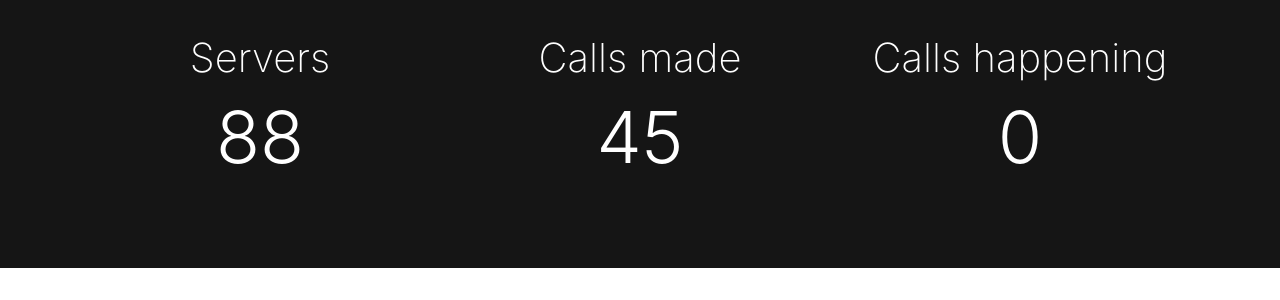
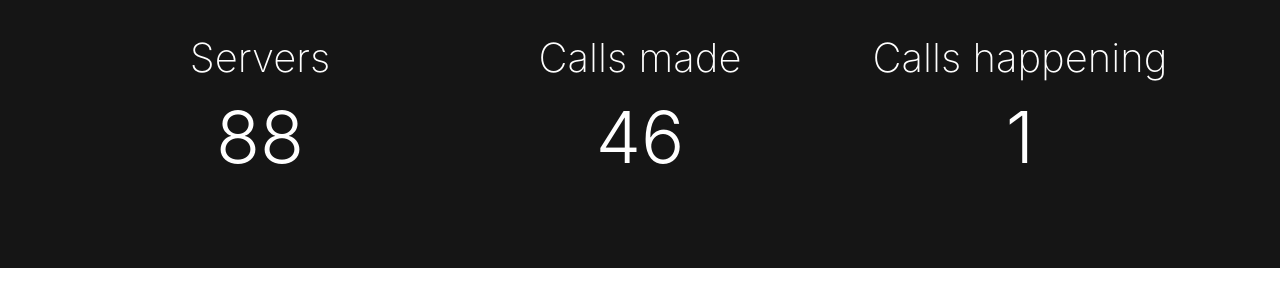
Before and after one commit to tumblenet/tnphone.tumblenet.ga, a Jekyll site: the page built from index.html, in a window 1280 px wide and 900 px high, scrolled down 443 px. Shown: the part 167-467 px from the top of the window. Built offline with Jekyll 4.4.1, drawn with Linux system fonts in a browser that asks for light colours; nearby versions of some CDN libraries.

Commit message:
Update Phones feed

```diff
--- a/_data/phones.json
+++ b/_data/phones.json
@@ -1,5 +1,5 @@
 {
-	"callsMade": 45,
+	"callsMade": 46,
 	"servers": 88,
-	"currentCalls": 0
+	"currentCalls": 1
 }
```
